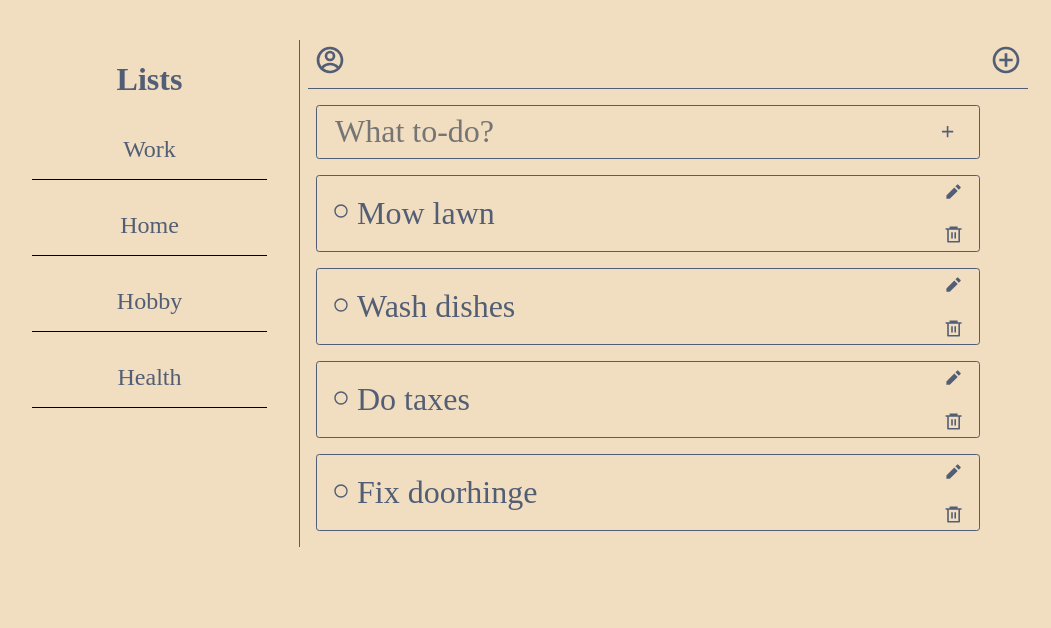
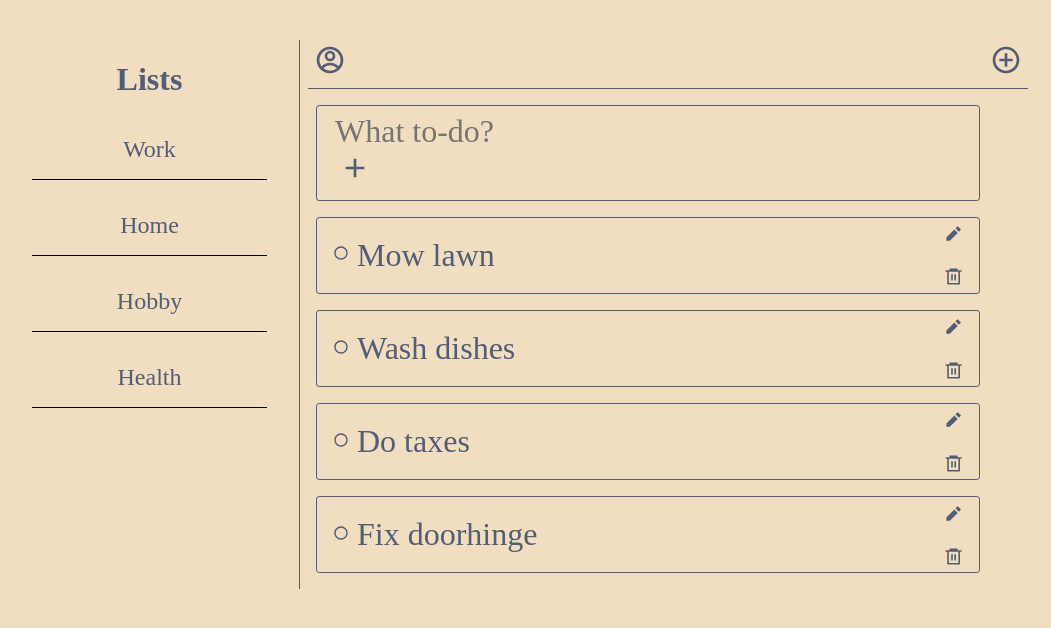
Before and after one commit to zach28attack/TodoList, a React (Vite) app in the folder client/: page / in a window 1280 px wide. Both pictures are taken after a click on the button 1046 px from the left and 64 px from the top of the page. Shown: the top 628 px of the page, without its empty margins (40-1091 px from the left). Built offline with nearby package versions, Linux system fonts and the light colour scheme.

Commit message:
move button into form

```diff
--- a/client/src/components/list/ListItem.jsx
+++ b/client/src/components/list/ListItem.jsx
@@ -19,12 +19,6 @@ function ListItem(props) {
         <div className={Class.title}>{props.children}</div>
       </div>
 
-      {props.isForm && (
-        <button className={Class.actionGroup}>
-          <RiAddFill />
-        </button>
-      )}
-
       {!props.isForm && (
         <div className={Class.actionGroup}>
           <RiPencilFill />
--- a/client/src/components/utility/ListForm.jsx
+++ b/client/src/components/utility/ListForm.jsx
@@ -4,8 +4,11 @@ import {RiAddFill} from "react-icons/ri";
 function ListForm() {
   return (
     <ListItem isForm="true">
-      <form>
+      <form className={Class.form}>
         <input type="text" placeholder="What to-do?" className={Class.input}></input>
+        <button className={Class.button}>
+          <RiAddFill />
+        </button>
       </form>
     </ListItem>
   );
```
